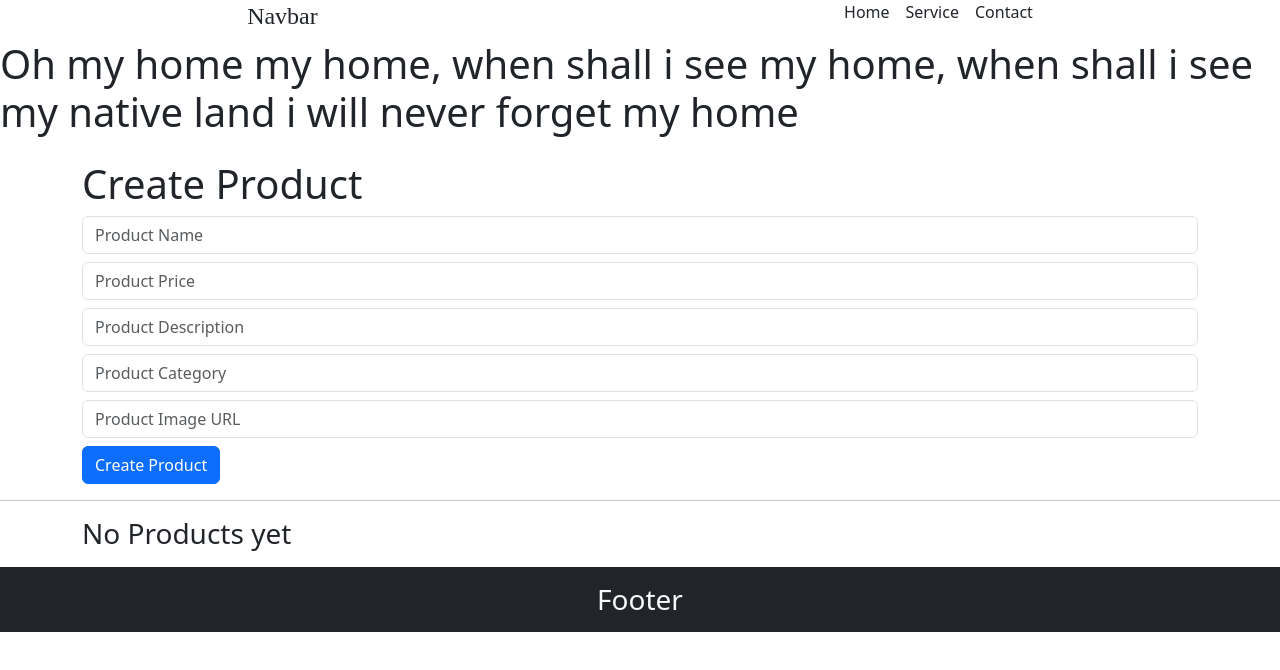
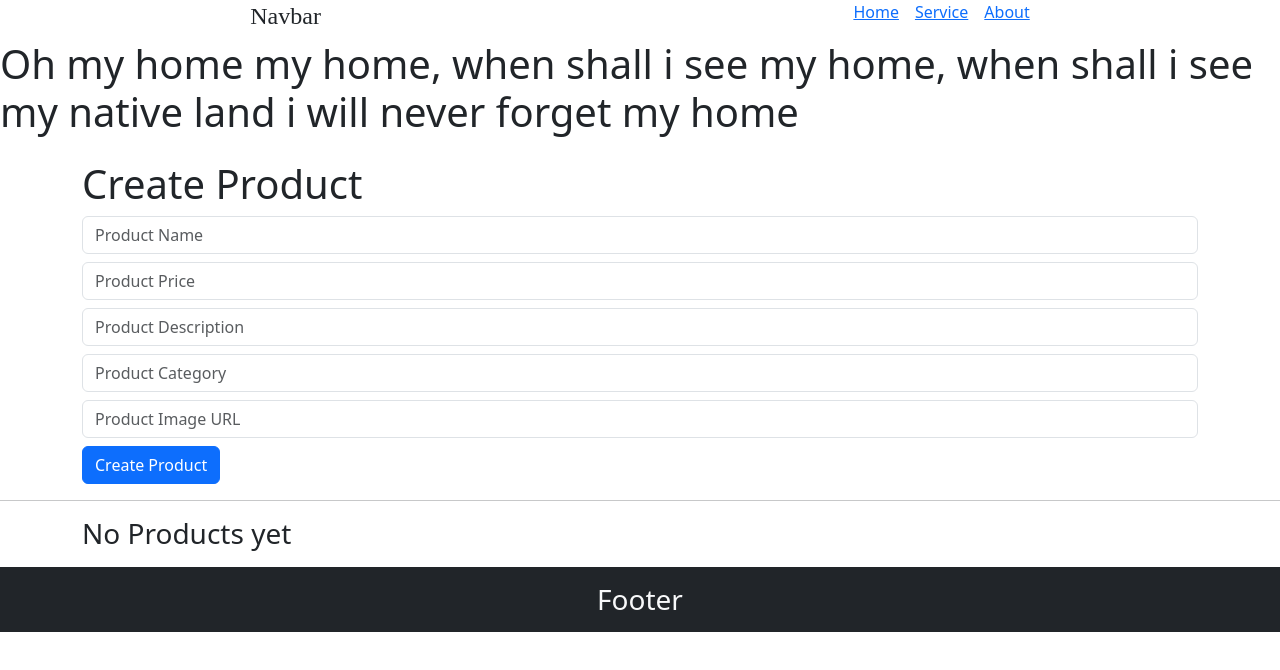
Before and after one commit to petertechy/june_react_2025, a React (Vite) app: page / in a window 1280 px wide. Shown: the top 670 px of the page. Built offline with nearby package versions, Linux system fonts and the light colour scheme.

Commit message:
Update Navbar.jsx for navigation adjustments

```diff
--- a/src/components/Navbar.jsx
+++ b/src/components/Navbar.jsx
@@ -1,5 +1,6 @@
 import React from 'react'
 import style from "./Navbar.module.css"
+import { Link } from 'react-router-dom'
 
 const Navbar = () => {
   return (
@@ -7,9 +8,9 @@ const Navbar = () => {
         <div className={style.container}>
           <h1 className={style.logo}>Navbar</h1>
         <ul>
-          <li>Home</li>
-          <li>Service</li>
-          <li>Contact</li>
+          <Link to="/"><li>Home</li></Link>
+          <Link to="/service"><li>Service</li></Link>
+          <Link to="/about"><li>About</li></Link>
         </ul>
         </div>
     </>
```
